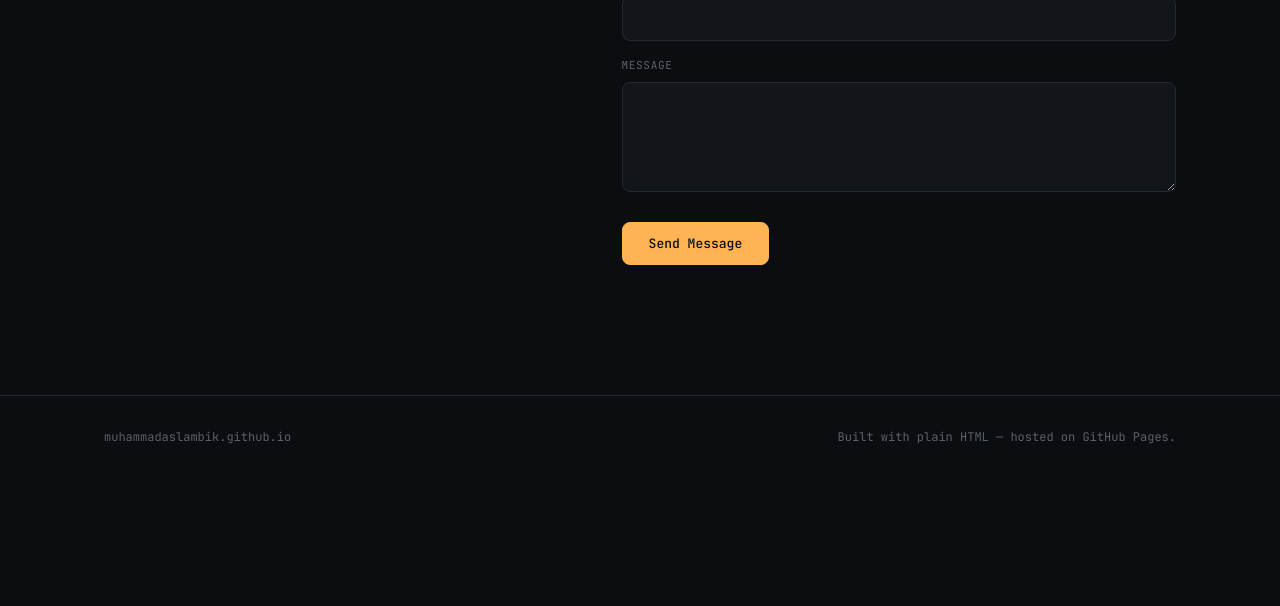
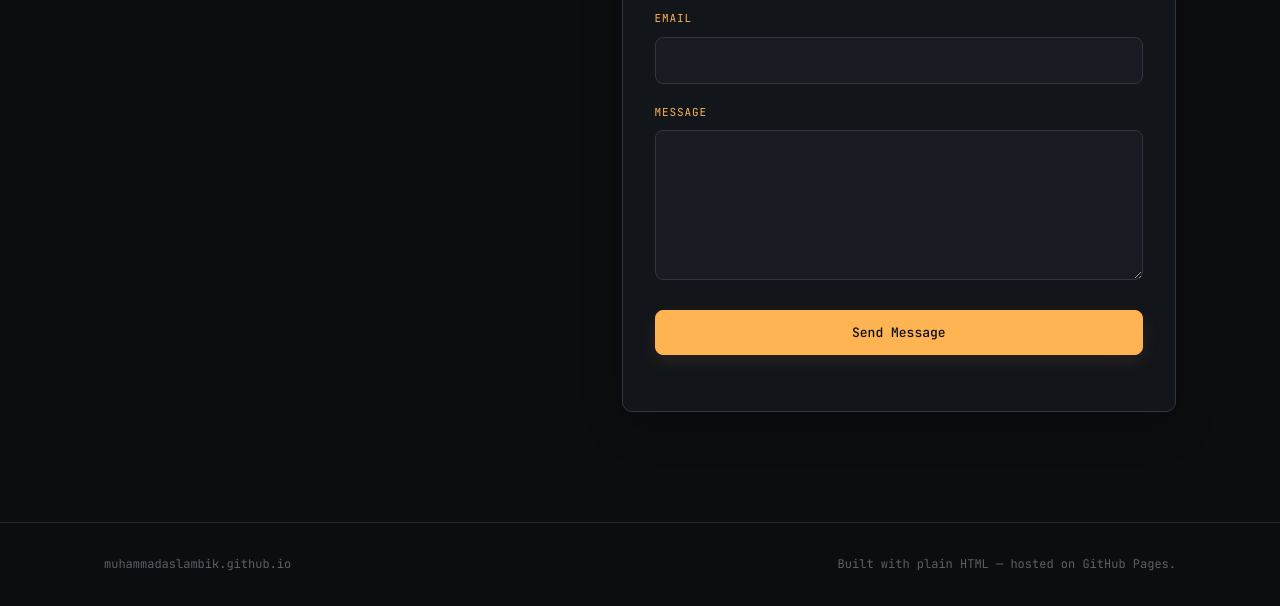
Before and after one commit to muhammadaslambik/muhammadaslambik.github.io, a plain HTML site: page index.html in a window 1280 px wide. Shown: the part 4067-4673 px from the top of the page. Before the commit the page ends 4546 px from the top, so only its background shows below. Drawn offline with Linux system fonts and the light colour scheme.

Commit message:
Update index.html

```diff
--- a/index.html
+++ b/index.html
@@ -248,15 +248,49 @@ display:none;
 .social-list a:nth-child(3){background:linear-gradient(135deg,#515BD4 0%,#8134AF 30%,#DD2A7B 55%,#F58529 78%,#FEDA77 100%); color:#fff;}
 .social-list .linkedin-icon{fill:none; stroke:currentColor; stroke-width:2; stroke-linecap:round; stroke-linejoin:round;}
 .social-list a:nth-child(3) svg{fill:none; stroke:currentColor; stroke-width:1.8;}
-form{display:flex; flex-direction:column; gap:16px;}
-.field label{font-family:var(--mono); font-size:11px; text-transform:uppercase; letter-spacing:.06em; color:var(--muted-2); display:block; margin-bottom:8px;}
+/* CONTACT FORM — clearer panel, same dark/amber palette */
+.contact-form-card{
+border:1px solid #303640;
+border-radius:var(--radius);
+background:var(--surface);
+padding:32px;
+box-shadow:0 14px 40px rgba(0,0,0,.22);
+}
+form{display:flex; flex-direction:column; gap:20px;}
+.field label{
+font-family:var(--mono); font-size:11px; text-transform:uppercase;
+letter-spacing:.08em; color:var(--amber); display:block; margin-bottom:9px;
+}
 .field input, .field textarea{
-width:100%; background:var(--surface); border:1px solid var(--border); border-radius:8px;
-padding:13px 14px; color:var(--text); font-family:var(--body); font-size:14px;
+width:100%;
+background:var(--surface-2);
+border:1px solid #303640;
+border-radius:8px;
+padding:14px 15px;
+color:var(--text);
+font-family:var(--body);
+font-size:14px;
+transition:border-color .2s, box-shadow .2s, background .2s;
 }
-.field input:focus, .field textarea:focus{outline:none; border-color:var(--amber);}
-.field textarea{min-height:110px; resize:vertical;}
-form .btn{align-self:flex-start; margin-top:6px; border-radius:8px; padding:12px 26px;}
+.field input::placeholder, .field textarea::placeholder{color:#68707A;}
+.field input:hover, .field textarea:hover{border-color:#3A424D;}
+.field input:focus, .field textarea:focus{
+outline:none;
+border-color:var(--amber);
+background:#1B2027;
+box-shadow:0 0 0 3px rgba(255,180,84,.10);
+}
+.field textarea{min-height:150px; resize:vertical; line-height:1.6;}
+form .btn{
+align-self:stretch;
+margin-top:2px;
+border-radius:8px;
+padding:13px 26px;
+font-size:13px;
+box-shadow:0 6px 18px rgba(255,180,84,.10);
+}
+form .btn:hover{box-shadow:0 8px 24px rgba(255,180,84,.20);}
+@media(max-width:520px){.contact-form-card{padding:22px 18px;}}
 footer{border-top:1px solid var(--border); padding:32px 0; }
 footer .wrap{display:flex; justify-content:space-between; align-items:center; flex-wrap:wrap; gap:12px;}
 footer p{font-family:var(--mono); font-size:12px; color:var(--muted-2);}
@@ -566,6 +600,7 @@ Kandidat mengisi form lamaran, CV-nya otomatis dibaca dan dinilai oleh AI Agent
 <a href="https://www.instagram.com/muhammad_aslambik" target="_blank" rel="noopener noreferrer" aria-label="Instagram" title="Instagram"><svg viewBox="0 0 24 24" aria-hidden="true"><path d="M7.5 2h9A5.5 5.5 0 0 1 22 7.5v9a5.5 5.5 0 0 1-5.5 5.5h-9A5.5 5.5 0 0 1 2 16.5v-9A5.5 5.5 0 0 1 7.5 2m0 2A3.5 3.5 0 0 0 4 7.5v9A3.5 3.5 0 0 0 7.5 20h9a3.5 3.5 0 0 0 3.5-3.5v-9A3.5 3.5 0 0 0 16.5 4zm9.75 1.5a1.25 1.25 0 1 1 0 2.5 1.25 1.25 0 0 1 0-2.5M12 7a5 5 0 1 1 0 10 5 5 0 0 1 0-10m0 2a3 3 0 1 0 0 6 3 3 0 0 0 0-6"/></svg></a>
 </div>
 </div>
+<div class="contact-form-card">
 <form id="contact-form" action="https://api.staticforms.dev/submit" method="POST">
 <input type="hidden" name="apiKey" value="sf_6b4ccbd6e3f0d3b43ee471de">
 <input type="text" name="honeypot" tabindex="-1" autocomplete="off" style="display:none">
@@ -589,6 +624,7 @@ Kandidat mengisi form lamaran, CV-nya otomatis dibaca dan dinilai oleh AI Agent
 </button>
 <p id="contact-status" role="status" aria-live="polite" style="font-family:var(--mono);font-size:12px;color:var(--muted);margin-top:4px;"></p>
 </form>
+</div>
 </div>
 </div>
 </section>
```
